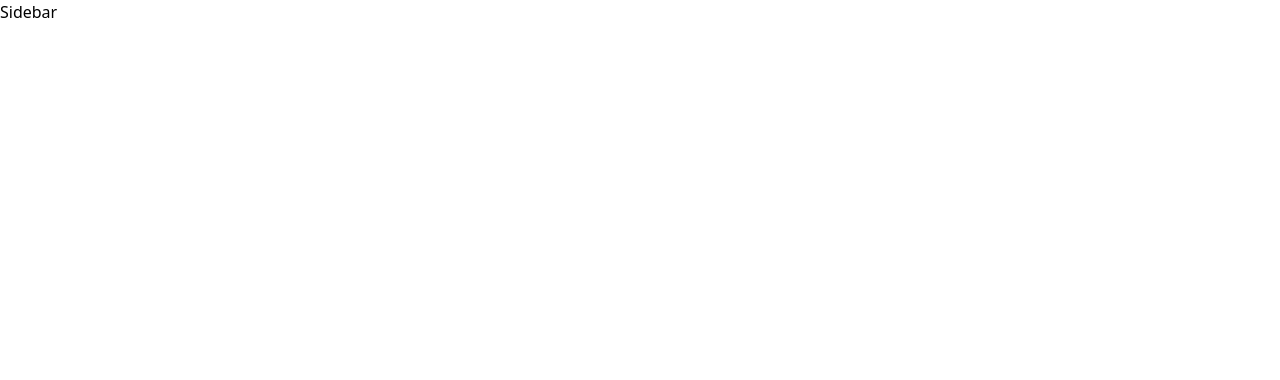
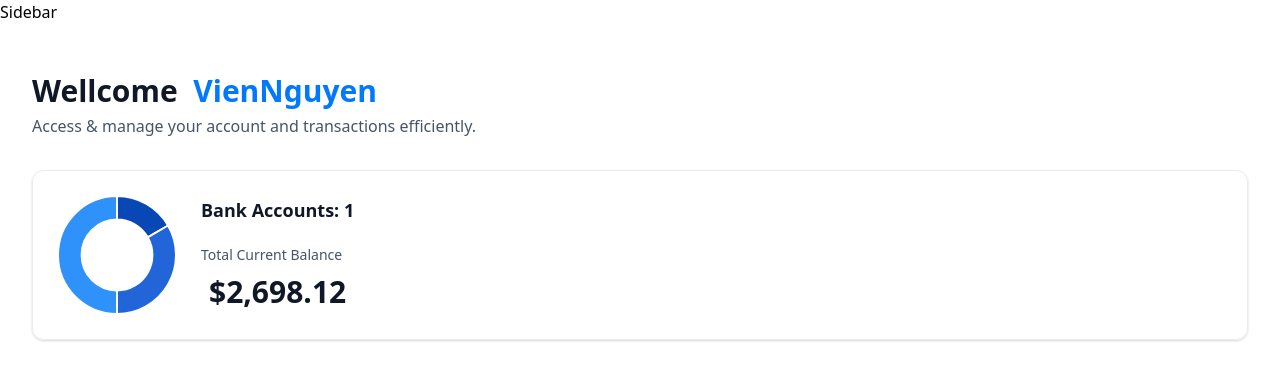
Before and after one commit to VienNguyen-Dev/banking-app, a Next.js app: page / in a window 1280 px wide. Shown: the top 380 px of the page. Built offline with nearby package versions, Linux system fonts and the light colour scheme.

Commit message:
Create HeaderBox, TotalBalanceBox and doughnut Component for the homepage

```diff
--- a/app/(root)/page.tsx
+++ b/app/(root)/page.tsx
@@ -1,7 +1,19 @@
+import HeaderBox from "@/components/HeaderBox";
+import TotalBalanceBox from "@/components/TotalBalanceBox";
 import React from "react";
 
 const Home = () => {
-  return <div></div>;
+  const loggedIn = { firstName: "VienNguyen" };
+  return (
+    <section className="home">
+      <div className="home-content">
+        <header className="home-header">
+          <HeaderBox type="greeting" title={`Wellcome`} user={loggedIn.firstName} subtext="Access & manage your account and transactions efficiently." />
+        </header>
+        <TotalBalanceBox accounts={[]} totalBanks={1} totalCurrentBalance={2698.12} />
+      </div>
+    </section>
+  );
 };
 
 export default Home;
--- a/app/page.tsx
+++ /dev/null
@@ -1,113 +0,0 @@
-import Image from "next/image";
-
-export default function Home() {
-  return (
-    <main className="flex min-h-screen flex-col items-center justify-between p-24">
-      <div className="z-10 w-full max-w-5xl items-center justify-between font-mono text-sm lg:flex">
-        <p className="fixed left-0 top-0 flex w-full justify-center border-b border-gray-300 bg-gradient-to-b from-zinc-200 pb-6 pt-8 backdrop-blur-2xl dark:border-neutral-800 dark:bg-zinc-800/30 dark:from-inherit lg:static lg:w-auto  lg:rounded-xl lg:border lg:bg-gray-200 lg:p-4 lg:dark:bg-zinc-800/30">
-          Get started by editing&nbsp;
-          <code className="font-mono font-bold">app/page.tsx</code>
-        </p>
-        <div className="fixed bottom-0 left-0 flex h-48 w-full items-end justify-center bg-gradient-to-t from-white via-white dark:from-black dark:via-black lg:static lg:size-auto lg:bg-none">
-          <a
-            className="pointer-events-none flex place-items-center gap-2 p-8 lg:pointer-events-auto lg:p-0"
-            href="https://vercel.com?utm_source=create-next-app&utm_medium=appdir-template&utm_campaign=create-next-app"
-            target="_blank"
-            rel="noopener noreferrer"
-          >
-            By{" "}
-            <Image
-              src="/vercel.svg"
-              alt="Vercel Logo"
-              className="dark:invert"
-              width={100}
-              height={24}
-              priority
-            />
-          </a>
-        </div>
-      </div>
-
-      <div className="relative z-[-1] flex place-items-center before:absolute before:h-[300px] before:w-full before:-translate-x-1/2 before:rounded-full before:bg-gradient-radial before:from-white before:to-transparent before:blur-2xl before:content-[''] after:absolute after:-z-20 after:h-[180px] after:w-full after:translate-x-1/3 after:bg-gradient-conic after:from-sky-200 after:via-blue-200 after:blur-2xl after:content-[''] before:dark:bg-gradient-to-br before:dark:from-transparent before:dark:to-blue-700 before:dark:opacity-10 after:dark:from-sky-900 after:dark:via-[#0141ff] after:dark:opacity-40 sm:before:w-[480px] sm:after:w-[240px] before:lg:h-[360px]">
-        <Image
-          className="relative dark:drop-shadow-[0_0_0.3rem_#ffffff70] dark:invert"
-          src="/next.svg"
-          alt="Next.js Logo"
-          width={180}
-          height={37}
-          priority
-        />
-      </div>
-
-      <div className="mb-32 grid text-center lg:mb-0 lg:w-full lg:max-w-5xl lg:grid-cols-4 lg:text-left">
-        <a
-          href="https://nextjs.org/docs?utm_source=create-next-app&utm_medium=appdir-template&utm_campaign=create-next-app"
-          className="group rounded-lg border border-transparent px-5 py-4 transition-colors hover:border-gray-300 hover:bg-gray-100 hover:dark:border-neutral-700 hover:dark:bg-neutral-800/30"
-          target="_blank"
-          rel="noopener noreferrer"
-        >
-          <h2 className="mb-3 text-2xl font-semibold">
-            Docs{" "}
-            <span className="inline-block transition-transform group-hover:translate-x-1 motion-reduce:transform-none">
-              -&gt;
-            </span>
-          </h2>
-          <p className="m-0 max-w-[30ch] text-sm opacity-50">
-            Find in-depth information about Next.js features and API.
-          </p>
-        </a>
-
-        <a
-          href="https://nextjs.org/learn?utm_source=create-next-app&utm_medium=appdir-template-tw&utm_campaign=create-next-app"
-          className="group rounded-lg border border-transparent px-5 py-4 transition-colors hover:border-gray-300 hover:bg-gray-100 hover:dark:border-neutral-700 hover:dark:bg-neutral-800/30"
-          target="_blank"
-          rel="noopener noreferrer"
-        >
-          <h2 className="mb-3 text-2xl font-semibold">
-            Learn{" "}
-            <span className="inline-block transition-transform group-hover:translate-x-1 motion-reduce:transform-none">
-              -&gt;
-            </span>
-          </h2>
-          <p className="m-0 max-w-[30ch] text-sm opacity-50">
-            Learn about Next.js in an interactive course with&nbsp;quizzes!
-          </p>
-        </a>
-
-        <a
-          href="https://vercel.com/templates?framework=next.js&utm_source=create-next-app&utm_medium=appdir-template&utm_campaign=create-next-app"
-          className="group rounded-lg border border-transparent px-5 py-4 transition-colors hover:border-gray-300 hover:bg-gray-100 hover:dark:border-neutral-700 hover:dark:bg-neutral-800/30"
-          target="_blank"
-          rel="noopener noreferrer"
-        >
-          <h2 className="mb-3 text-2xl font-semibold">
-            Templates{" "}
-            <span className="inline-block transition-transform group-hover:translate-x-1 motion-reduce:transform-none">
-              -&gt;
-            </span>
-          </h2>
-          <p className="m-0 max-w-[30ch] text-sm opacity-50">
-            Explore starter templates for Next.js.
-          </p>
-        </a>
-
-        <a
-          href="https://vercel.com/new?utm_source=create-next-app&utm_medium=appdir-template&utm_campaign=create-next-app"
-          className="group rounded-lg border border-transparent px-5 py-4 transition-colors hover:border-gray-300 hover:bg-gray-100 hover:dark:border-neutral-700 hover:dark:bg-neutral-800/30"
-          target="_blank"
-          rel="noopener noreferrer"
-        >
-          <h2 className="mb-3 text-2xl font-semibold">
-            Deploy{" "}
-            <span className="inline-block transition-transform group-hover:translate-x-1 motion-reduce:transform-none">
-              -&gt;
-            </span>
-          </h2>
-          <p className="m-0 max-w-[30ch] text-balance text-sm opacity-50">
-            Instantly deploy your Next.js site to a shareable URL with Vercel.
-          </p>
-        </a>
-      </div>
-    </main>
-  );
-}
--- /dev/null
+++ b/components/AnimatedCounter.tsx
@@ -0,0 +1,12 @@
+"use client";
+import CountUp from "react-countup";
+
+const AnimatedCounter = ({ amount }: { amount: number }) => {
+  return (
+    <div>
+      <CountUp end={amount} decimals={2} decimal="." prefix="$" />
+    </div>
+  );
+};
+
+export default AnimatedCounter;
--- /dev/null
+++ b/components/DoughnutChart.tsx
@@ -0,0 +1,32 @@
+import React from "react";
+import { Chart as ChartJS, ArcElement, Tooltip, Legend } from "chart.js";
+import { Doughnut } from "react-chartjs-2";
+
+ChartJS.register(ArcElement, Tooltip, Legend);
+
+export const data = {
+  labels: ["Bank 1", "Bank 2", "Bank 3"],
+  datasets: [
+    {
+      label: "Banks",
+      data: [1250, 2500, 3750],
+      backgroundColor: ["#0747b6", "#2265d8", "#2f91fa"],
+    },
+  ],
+};
+
+const DoughnutChart = (accounts: DoughnutChartProps) => {
+  return (
+    <Doughnut
+      data={data}
+      options={{
+        cutout: "60%",
+        plugins: {
+          legend: { display: false },
+        },
+      }}
+    />
+  );
+};
+
+export default DoughnutChart;
--- /dev/null
+++ b/components/HeaderBox.tsx
@@ -0,0 +1,14 @@
+import React from "react";
+
+const HeaderBox = ({ type = "title", title, user, subtext }: HeaderBoxProps) => {
+  return (
+    <div className=" header-box">
+      <h1 className="header-box-title">
+        {title}&nbsp; {type === "greeting" && <span className=" text-bankGradient">{user}</span>}
+      </h1>
+      <p className="header-box-subtext">{subtext}</p>
+    </div>
+  );
+};
+
+export default HeaderBox;
--- /dev/null
+++ b/components/TotalBalanceBox.tsx
@@ -0,0 +1,25 @@
+"use client";
+import AnimatedCounter from "./AnimatedCounter";
+import DoughnutChart from "./DoughnutChart";
+
+const TotalBalanceBox = ({ accounts = [], totalBanks, totalCurrentBalance }: TotlaBalanceBoxProps) => {
+  return (
+    <section className="total-balance">
+      {/* TODO: add charjs with Doughnut*/}
+      <div className="total-balance-chart">
+        <DoughnutChart accounts={accounts} />
+      </div>
+      <div className="flex flex-col gap-6">
+        <h2 className="header-2">Bank Accounts: {totalBanks}</h2>
+        <div className="flex flex-col gap-2">
+          <p className="total-balance-label">Total Current Balance</p>
+          <div className="total-balance-amount flex-center gaps-2">
+            <AnimatedCounter amount={totalCurrentBalance} />
+          </div>
+        </div>
+      </div>
+    </section>
+  );
+};
+
+export default TotalBalanceBox;
--- a/package.json
+++ b/package.json
@@ -9,11 +9,14 @@
     "lint": "next lint"
   },
   "dependencies": {
+    "chart.js": "^4.4.3",
     "class-variance-authority": "^0.7.0",
     "clsx": "^2.1.1",
     "lucide-react": "^0.416.0",
     "next": "14.2.5",
     "react": "^18",
+    "react-chartjs-2": "^5.2.0",
+    "react-countup": "^6.5.3",
     "react-dom": "^18",
     "tailwind-merge": "^2.4.0",
     "tailwindcss-animate": "^1.0.7"
```
Also changed, not shown: 1 other file (tests, documents, lock files or other folders).
